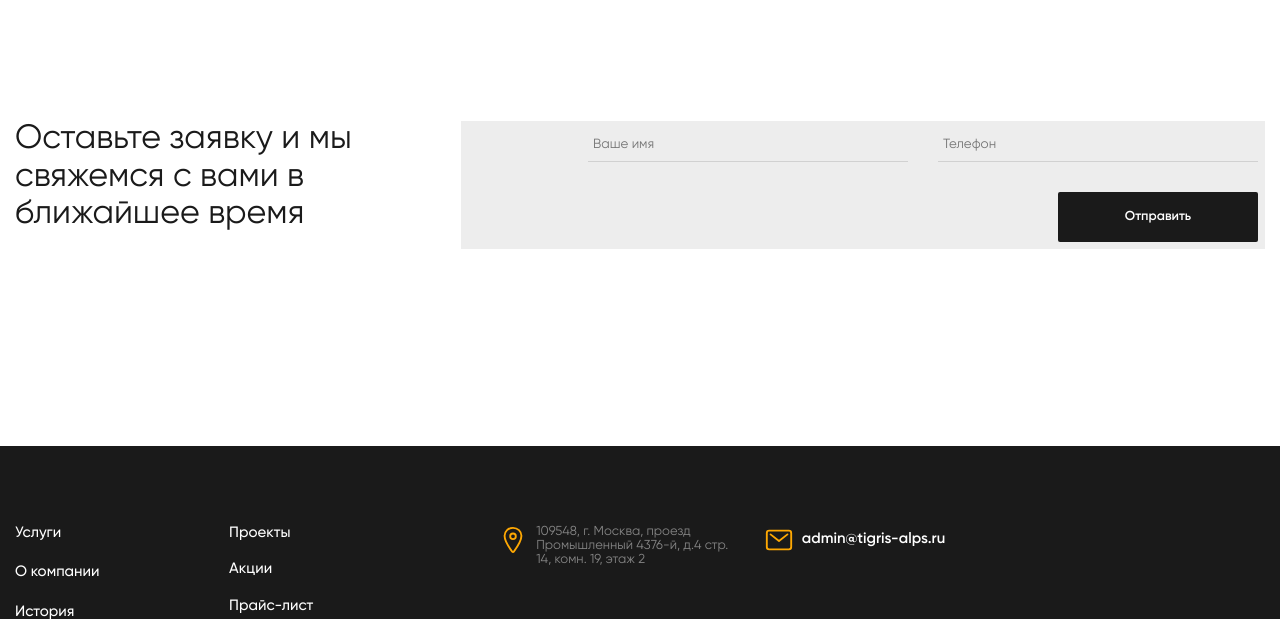
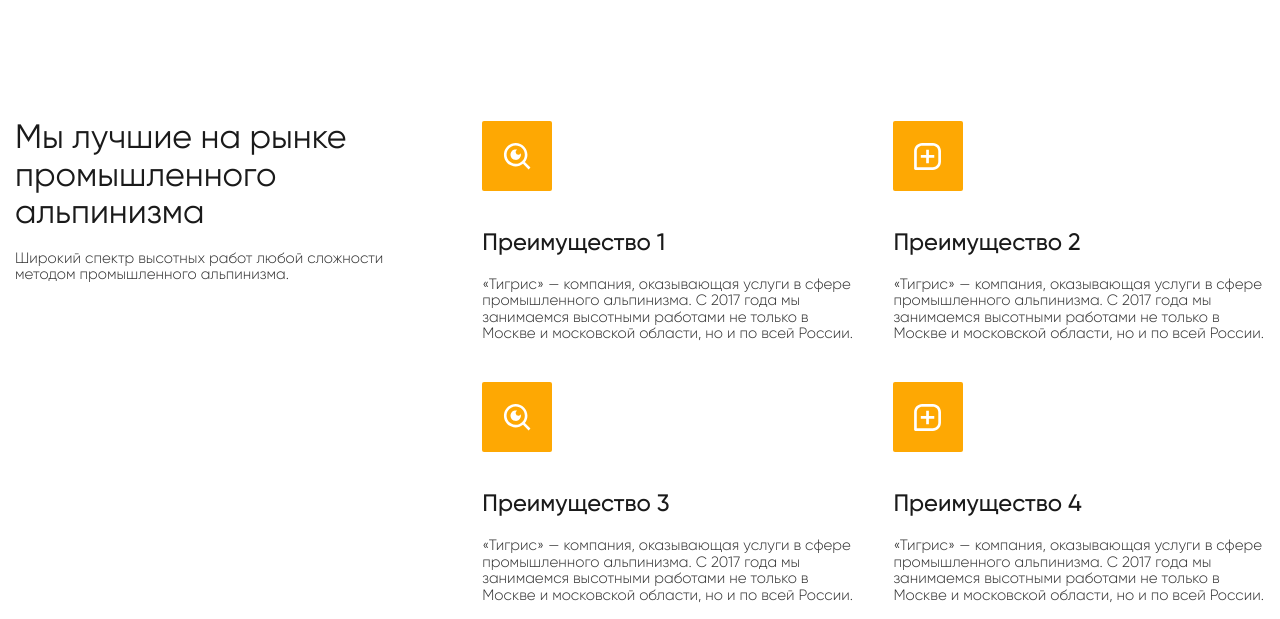
Before and after one commit to Kady2020/training-store, a website: page src/index.html in a window 1280 px wide. Shown: the part 890-1509 px from the top of the page. Drawn offline with nearby package versions, Linux system fonts and the light colour scheme; files that its build step writes are made by us from their sources; files whose address does not match are found by name.

Commit message:
completed block advantages

```diff
--- a/gulp/version.json
+++ b/gulp/version.json
@@ -1,3 +1,3 @@
 {
-    "main": "20220601113249"
+    "main": "20220606215815"
 }
--- a/src/html/advantages.html
+++ b/src/html/advantages.html
@@ -0,0 +1,65 @@
+<section class="page__advantages advantages">
+  <div class="advantages__container">
+    <div class="advantages__body">
+      <div class="advantages__header header-block">
+        <h2 class="header-block__title">
+          Мы лучшие на рынке
+          промышленного альпинизма
+        </h2>
+        <p class="header-block__text">
+          Широкий спектр высотных работ любой сложности методом промышленного альпинизма.
+        </p>
+      </div>
+      <div class="advantages__items">
+        <div class="advantages__item">
+          <div class="advantages__icon">
+            <img src="@img/advantages/01.svg" alt="Icon">
+          </div>
+          <h3 class="advantages__title">Преимущество 1</h3>
+          <p class="advantages__text">
+            «Тигрис» — компания, оказывающая услуги
+            в сфере промышленного альпинизма.
+            С 2017 года мы занимаемся высотными
+            работами не только в Москве и московской области, но и по всей России.
+          </p>
+        </div>
+        <div class="advantages__item">
+          <div class="advantages__icon">
+            <img src="@img/advantages/02.svg" alt="Icon">
+          </div>
+          <h3 class="advantages__title">Преимущество 2</h3>
+          <p class="advantages__text">
+            «Тигрис» — компания, оказывающая услуги
+            в сфере промышленного альпинизма.
+            С 2017 года мы занимаемся высотными
+            работами не только в Москве и московской области, но и по всей России.
+          </p>
+        </div>
+        <div class="advantages__item">
+          <div class="advantages__icon">
+            <img src="@img/advantages/01.svg" alt="Icon">
+          </div>
+          <h3 class="advantages__title">Преимущество 3</h3>
+          <p class="advantages__text">
+            «Тигрис» — компания, оказывающая услуги
+            в сфере промышленного альпинизма.
+            С 2017 года мы занимаемся высотными
+            работами не только в Москве и московской области, но и по всей России.
+          </p>
+        </div>
+        <div class="advantages__item">
+          <div class="advantages__icon">
+            <img src="@img/advantages/02.svg" alt="Icon">
+          </div>
+          <h3 class="advantages__title">Преимущество 4</h3>
+          <p class="advantages__text">
+            «Тигрис» — компания, оказывающая услуги
+            в сфере промышленного альпинизма.
+            С 2017 года мы занимаемся высотными
+            работами не только в Москве и московской области, но и по всей России.
+          </p>
+        </div>
+      </div>
+    </div>
+  </div>
+</section>
--- a/src/index.html
+++ b/src/index.html
@@ -37,6 +37,9 @@
         </div>
       </section>
 
+      <!-- ADVANTAGES -->
+      @@include('html/advantages.html',{})
+
       <!-- CALL BACK -->
       @@include('html/call-back.html',{})
 
--- /dev/null
+++ b/src/scss/import/advantages.scss
@@ -0,0 +1,59 @@
+.advantages {
+  &__body {
+    display: grid;
+    row-gap: 40px;
+
+    @media (min-width: 991.98px) {
+      grid-template: 1fr / minmax(auto, 370px) 1fr;
+      @include respValue('column-gap', 100, 10, 1);
+    }
+  }
+
+  &__header {
+    max-width: 500px;
+  }
+
+  &__items {
+    display: grid;
+    @include respValue('gap', 40, 25, 1);
+
+    @media (min-width: 425.98px) {
+      grid-template: repeat(2, 1fr) / repeat(2, 1fr);
+    }
+  }
+
+  &__item {
+  }
+
+  &__icon {
+    max-width: 70px;
+    border-radius: 2px;
+    overflow: hidden;
+
+    img {
+      width: 100%;
+    }
+
+    &:not(:last-child) {
+      @include respValue('margin-bottom', 40, 25, 1);
+    }
+  }
+
+  &__title {
+    font-weight: 500;
+    @include respValue('font-size', 24, 18, 1);
+
+    &:not(:last-child) {
+      @include respValue('margin-bottom', 20, 15, 1);
+    }
+  }
+
+  &__text {
+    font-weight: 300;
+    color: rgba(26, 26, 26, 0.9);
+
+    &:not(:last-child) {
+      @include respValue('margin-bottom', 20, 15, 1);
+    }
+  }
+}
--- a/src/scss/main.scss
+++ b/src/scss/main.scss
@@ -76,7 +76,8 @@ body {
   flex: 1 1 auto;
 
   &__intro,
-  &__call-back {
+  &__call-back,
+  &__advantages {
     &:not(:last-child) {
       @include respValue('margin-bottom', 180, 60, 1);
     }
@@ -220,6 +221,10 @@ body {
 
 // ! header block
 .header-block {
+  > *:not(:last-child) {
+    margin: 0 0 18px 0;
+  }
+
   &__title {
     @include respValue('font-size', 34, 28, 1);
   }
@@ -238,3 +243,4 @@ body {
 @import 'import/intro.scss';
 @import 'import/footer.scss';
 @import 'import/call-back.scss';
+@import 'import/advantages.scss';
```
Also changed, not shown: dist/css/main.css, dist/css/main.min.css, dist/img/advantages/01.svg (added), dist/img/advantages/02.svg (added), dist/img/advantages/03.svg (added), dist/img/advantages/04.svg (added), dist/index.html, src/img/advantages/01.svg (added), src/img/advantages/02.svg (added).
